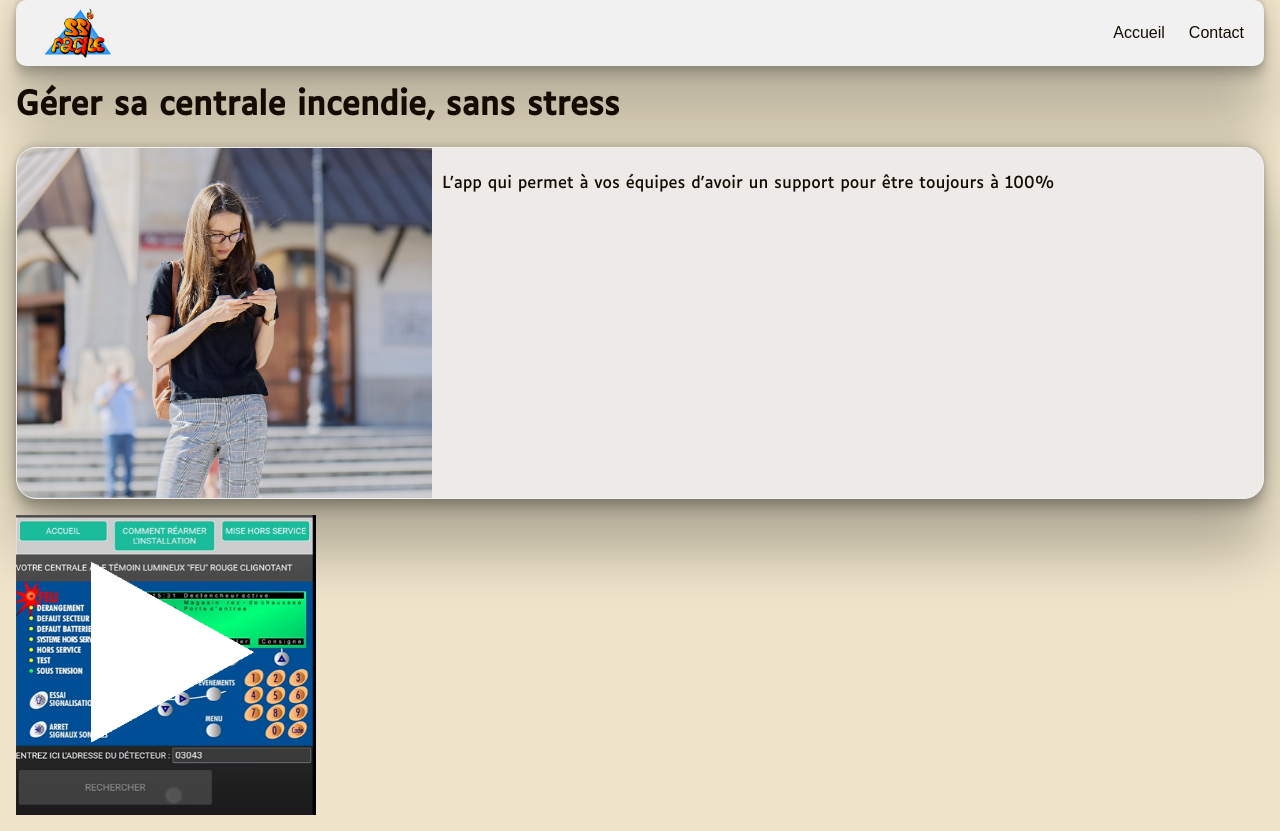
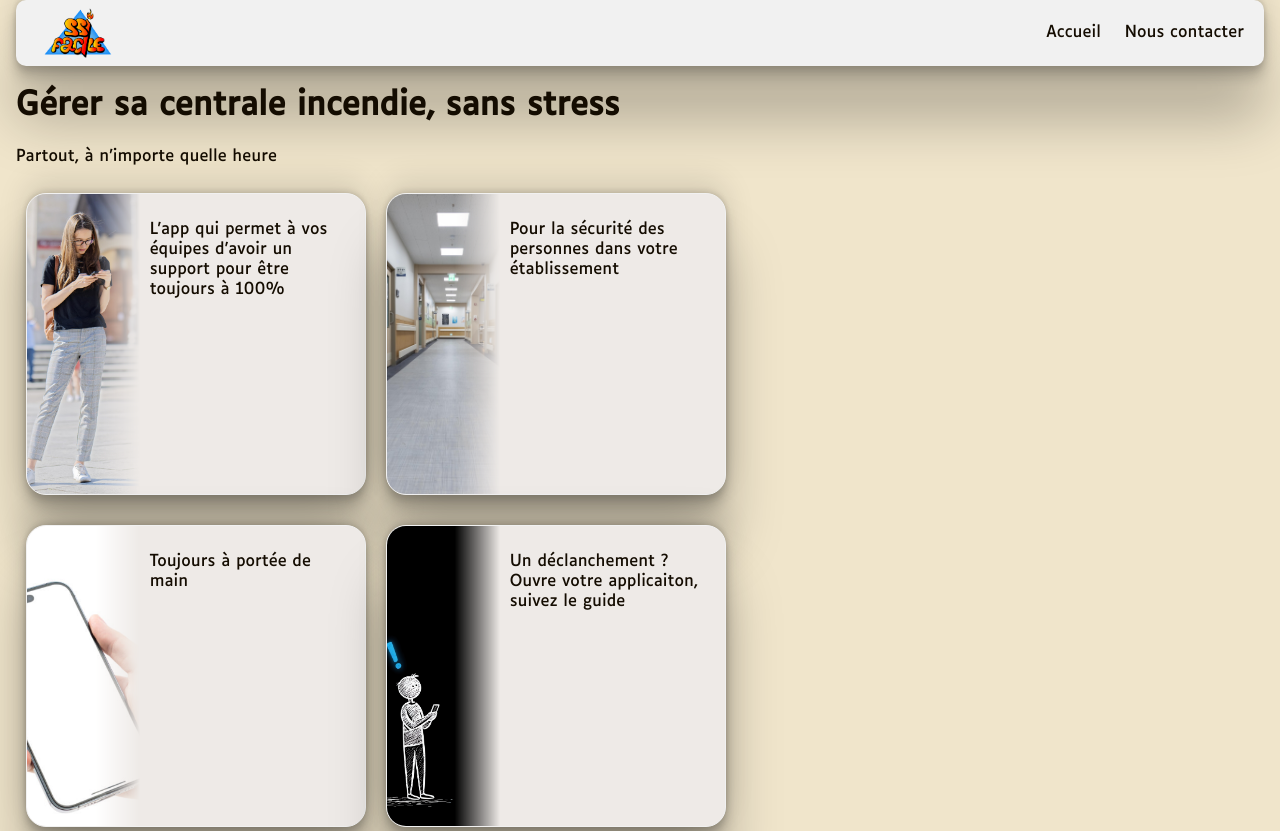
Before and after one commit to ElodieGuyard/ssifacile, a plain HTML site: page index.html in a window 1280 px wide. Shown: the top 831 px of the page. Drawn offline with Linux system fonts and the light colour scheme.

Commit message:
Style : work on cards for the homepage, display as grid, with a picture in it and a gradient to the right

```diff
--- a/css/style.css
+++ b/css/style.css
@@ -46,7 +46,6 @@ body {
   padding: 8px 0;
   color: var(--text);
   text-decoration: none;
-  font-family: sans-serif;
 }
 
 .nav-list a:hover {
@@ -60,12 +59,20 @@ body {
   padding: 8px;
 }
 
+.cards {
+  max-width: 700px;
+  margin: 10px;
+  display: grid;
+  grid-template-columns: repeat(auto-fill, minmax(230px, 1fr));
+  grid-gap: 20px;
+}
+
 .card {
   margin-top: 10px;
   background-color: rgb(238, 234, 231);
   border: 1px solid var(--surface);
   border-radius: 20px;
-  height: 350px;
+  height: 300px;
   display: grid;
   grid-template-columns: 1fr 2fr;
   grid-template-rows: 100%;
@@ -79,6 +86,7 @@ body {
   height: 100%;
   object-fit: cover;
   object-position: center 0%;
+  mask-image: linear-gradient(to right, black 60%, transparent 100%);
 }
 
 .card p {
--- a/index.html
+++ b/index.html
@@ -17,19 +17,37 @@
         </a>
       <ul class="nav-list">
         <li><a href="#accueil">Accueil</a></li>
-        <li><a href="#contact">Contact</a></li>
+        <li><a href="#contact">Nous contacter</a></li>
       </ul>
     </nav>
 
     <h1>Gérer sa centrale incendie, sans stress</h1>
+    <p> Partout, à n'importe quelle heure</p>
 
   </header>
 
-  <section class="card">
-    <img  src="images/FemmeSurpriseTelephone.jpg"
-          alt="illustration femme qui tiens un téléphone dans ses mains dans la rue" />
-    <p> L'app qui permet à vos équipes d'avoir un support pour être toujours à 100% </p>
-  </section>
+  <div class="cards">
+    <div class="card">
+      <img  src="images/FemmeSurpriseTelephone.jpg"
+            alt="illustration femme qui tiens un téléphone dans ses mains dans la rue" />
+      <p> L'app qui permet à vos équipes d'avoir un support pour être toujours à 100% </p>
+    </div>
+    <div class="card">
+      <img  src="images/couloir_etablissement.jpg"
+            alt="photo d'un couloir d'établissement professionnel" />
+      <p> Pour la sécurité des personnes dans votre établissement </p>
+    </div>
+    <div class="card">
+      <img  src="images/mainTelephone.png"
+            alt="Une main qui tiens un télephone" />
+      <p> Toujours à portée de main</p>
+    </div>
+    <div class="card">
+      <img  src="images/DessinSurpriseTelephone.jpg"
+            alt="illustration simple en noir et blanc, d'une personne surprise qui tiens son téléphone avec un point d'exclamation au dessus de sa tête" />
+      <p> Un déclanchement ? Ouvre votre applicaiton, suivez le guide </p>
+    </div>
+  </div>
 
   <div>
     <p><a href="Présentation App SSI Facile.mp4"><img alt="Video" src="Vid.png" width="300" height="300" /></a></p>
```
Also changed, not shown: images/couloir_etablissement.jpg (added).
